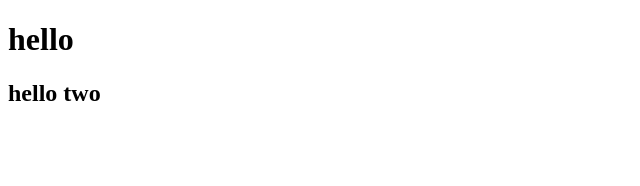
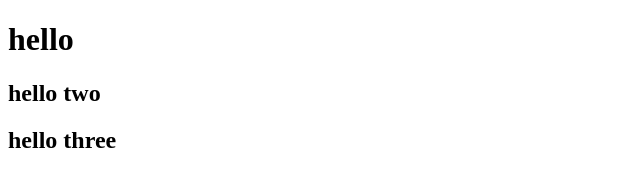
Before and after one commit to dltkddnjs/quizapp, a plain HTML site: page index.html in a window 1280 px wide. Shown: the whole page, without its empty margins (0-640 px from the left). Drawn offline with Linux system fonts and the light colour scheme.

Commit message:
third commit

```diff
--- a/index.html
+++ b/index.html
@@ -9,5 +9,6 @@
 <body>
     <h1>hello</h1>
     <h2>hello two</h2>
+    <h2>hello three</h2>
 </body>
 </html>
```
